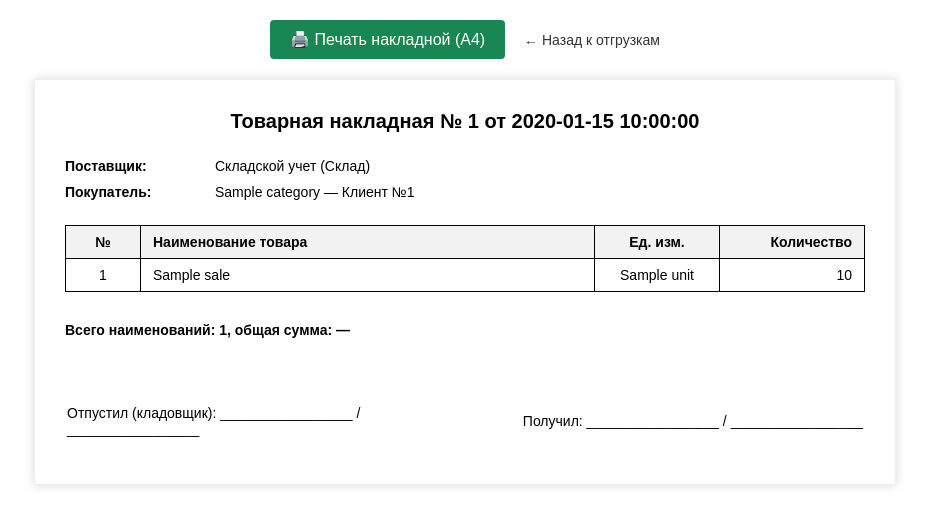
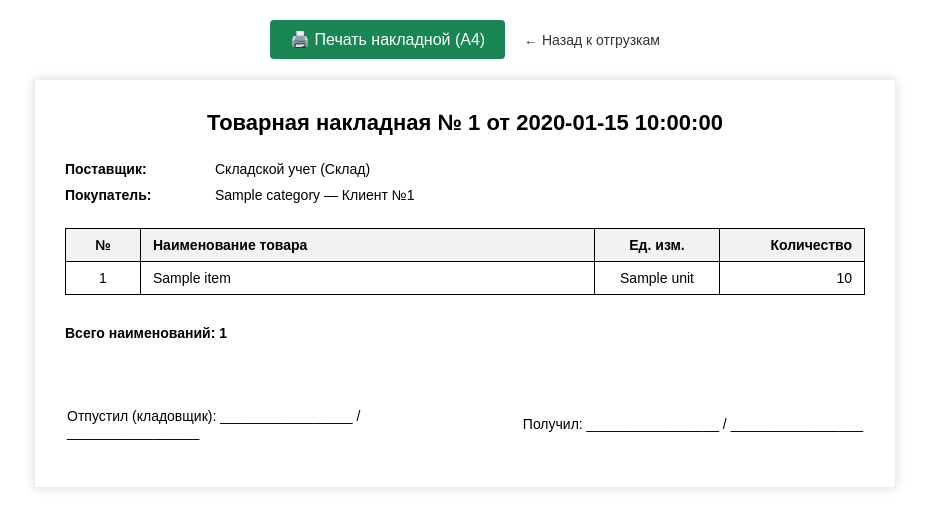
Before and after one commit to alisher0035652-design/-MUXSIN-FAYZ-, a Python web app: template templates/print_sale.html in a window 1280 px wide. Shown: the top 529 px of the page, without its empty margins (175-1104 px from the left). Run offline with Jinja, Linux system fonts and the light colour scheme; the template is opened without the code that fills it: most values are stand-ins (such as "Sample title", 1, 10 or a date in 2020).

Commit message:
Update print_sale.html

```diff
--- a/templates/print_sale.html
+++ b/templates/print_sale.html
@@ -2,7 +2,7 @@
 <html lang="ru">
 <head>
     <meta charset="UTF-8">
-    <title>Товарная накладная № {{ sale.id }}</title>
+    <title>Товарная накладная № {{ doc.doc_number }}</title>
     <style>
         body {
             font-family: Arial, sans-serif;
@@ -20,7 +20,7 @@
             box-shadow: 0 0 10px rgba(0, 0, 0, 0.15);
         }
         .header {
-            font-size: 20px;
+            font-size: 22px;
             font-weight: bold;
             margin-bottom: 20px;
             text-align: center;
@@ -93,7 +93,7 @@
 
     <div class="invoice-box">
         <div class="header">
-            Товарная накладная № {{ sale.id }} от {{ sale.date }}
+            Товарная накладная № {{ doc.doc_number }} от {{ doc.date }}
         </div>
 
         <div class="meta-info">
@@ -104,7 +104,7 @@
                 </tr>
                 <tr>
                     <td><strong>Покупатель:</strong></td>
-                    <td>{{ sale.category }} — Клиент №{{ sale.client_number }}</td>
+                    <td>{{ doc.category }} — Клиент №{{ doc.client_number }}</td>
                 </tr>
             </table>
         </div>
@@ -119,17 +119,19 @@
                 </tr>
             </thead>
             <tbody>
+                {% for item in items %}
                 <tr>
-                    <td style="text-align: center;">1</td>
-                    <td>{{ sale.item_name }}</td>
-                    <td style="text-align: center;">{{ sale.unit }}</td>
-                    <td style="text-align: right;">{{ sale.quantity }}</td>
+                    <td style="text-align: center;">{{ loop.index }}</td>
+                    <td>{{ item.item_name }}</td>
+                    <td style="text-align: center;">{{ item.unit }}</td>
+                    <td style="text-align: right;">{{ item.quantity }}</td>
                 </tr>
+                {% endfor %}
             </tbody>
         </table>
 
         <div style="margin-bottom: 40px;">
-            <strong>Всего наименований: 1, общая сумма: — </strong>
+            <strong>Всего наименований: {{ items|length }}</strong>
         </div>
 
         <table class="signatures">
```
